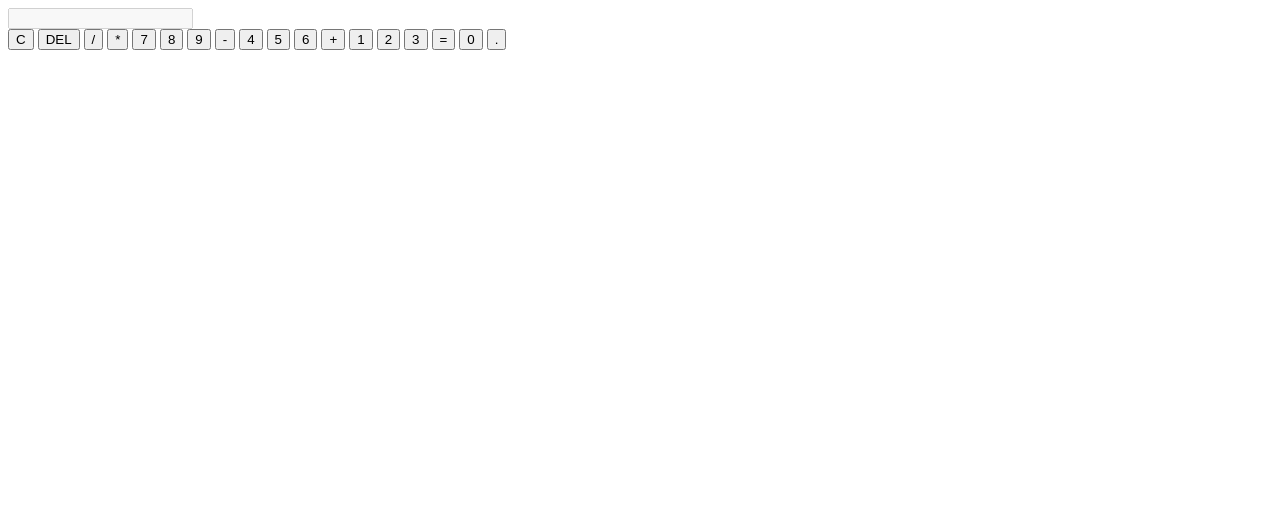
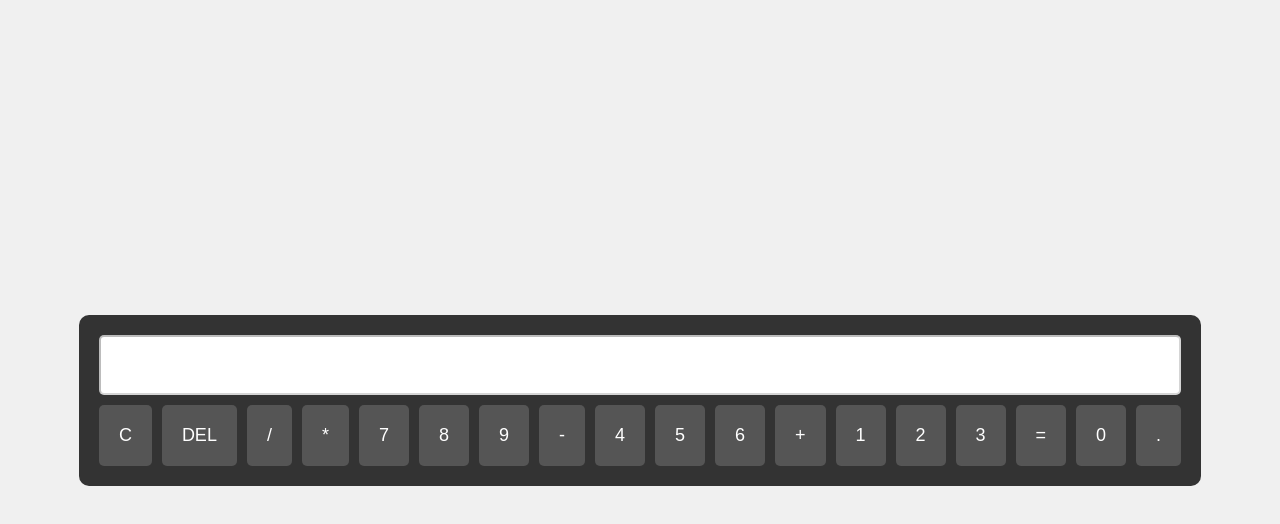
Before and after one commit to Exabiier/CSC317, a plain HTML site: page assignments/4/calculator.html in a window 1280 px wide. Drawn offline with Linux system fonts and the light colour scheme.

Commit message:
put basic css on caculator

```diff
--- a/assignments/4/calculator.html
+++ b/assignments/4/calculator.html
@@ -4,12 +4,14 @@
     <meta charset="UTF-8">
     <meta name="viewport" content="width=device-width, initial-scale=1.0">
     <title>Calculator</title>
+    <link rel="stylesheet" href="styles/calculator.css">
 </head>
 <body>
     <!-- this caculator including container  -->
     <div class="calculator">
         <input type="text" id="display" disabled>
         <div class="buttons">
+            <!-- will display flex therefore must order them like basic caculator -->
             <button>C</button>
             <button>DEL</button>
             <button>/</button>
--- /dev/null
+++ b/assignments/4/styles/calculator.css
@@ -0,0 +1,46 @@
+* {
+    margin: 0;
+    padding: 0;
+    box-sizing: border-box;
+}
+
+body {
+    display: flex;
+    justify-content: center;
+    align-items: center;
+    min-height: 100vh;
+    background-color: #f0f0f0;
+}
+
+.calculator {
+    background-color: #333;
+    padding: 20px;
+    border-radius: 10px;
+
+}
+
+#display {
+    width: 100%;
+    height: 60px;
+    margin-bottom: 10px;
+    padding: 10px;
+    font-size: 24px;
+    text-align: right;
+    border-radius: 5px;
+    background-color: #fff;
+}
+
+.buttons {
+    display: flex;
+    flex-wrap: wrap;
+    gap: 10px;
+}
+
+button {
+    padding: 20px;
+    font-size: 18px;
+    border: none;
+    border-radius: 5px;
+    background-color: #555;
+    color: white;
+}
```
